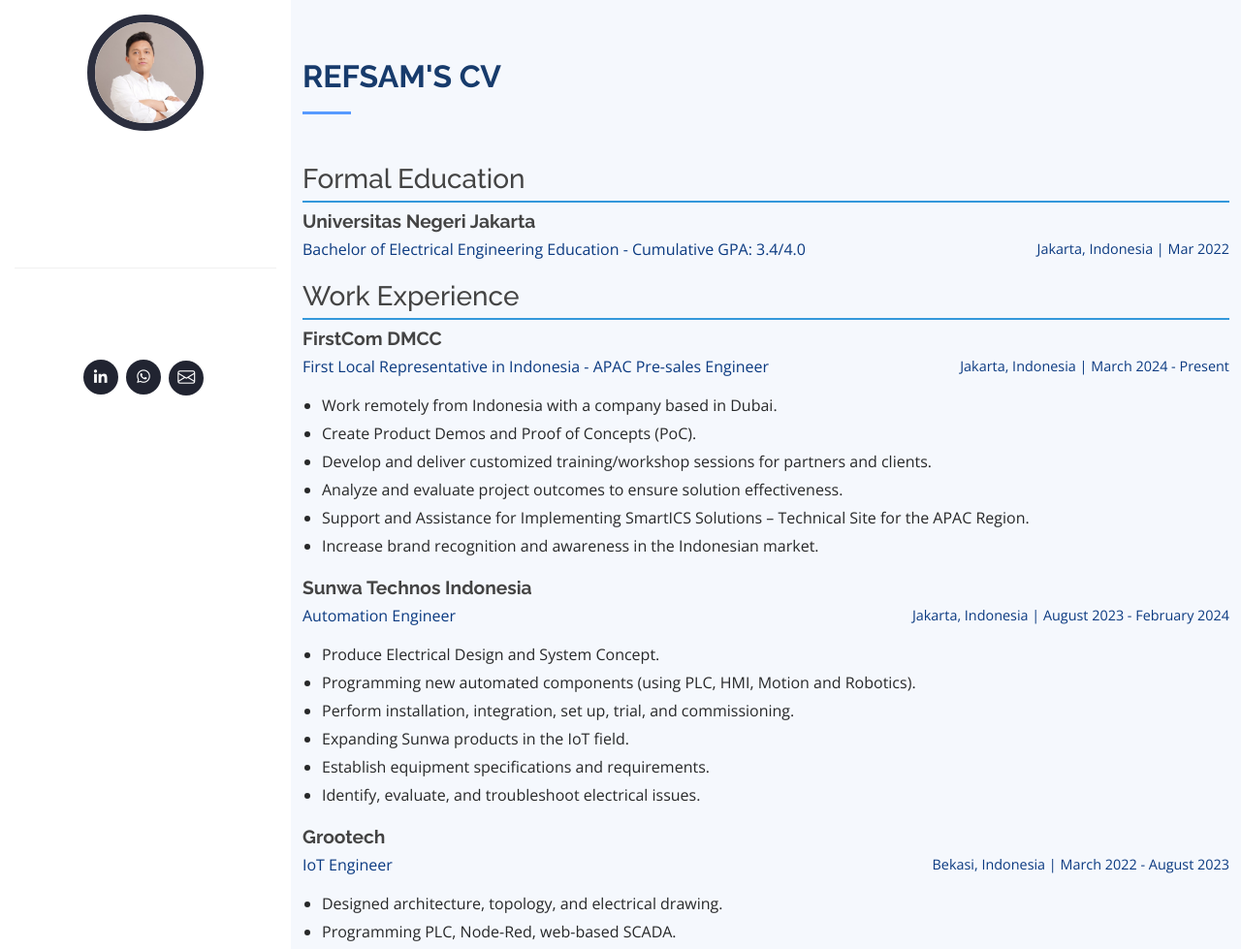
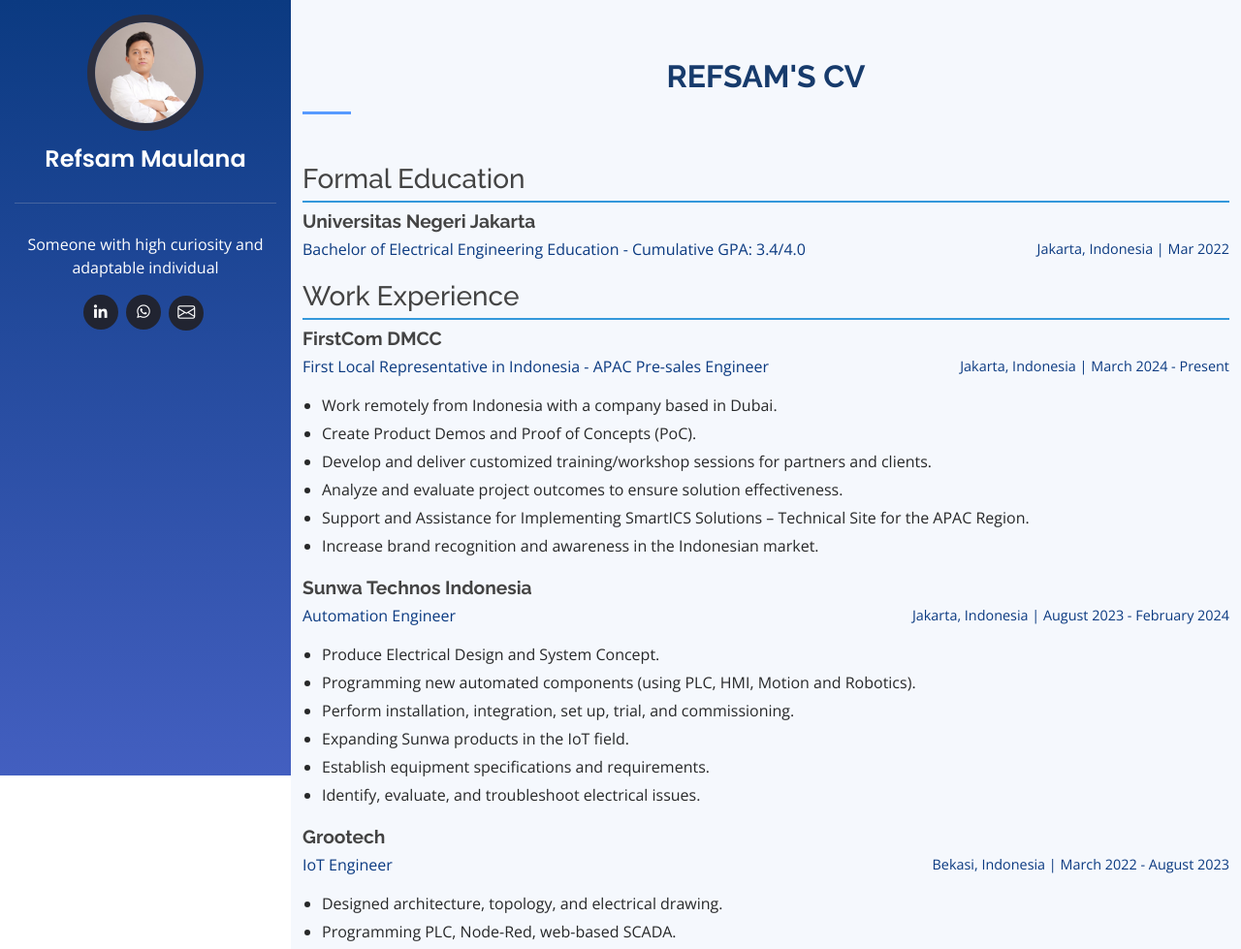
Before and after one commit to refsam/refsam.github.io, a PHP site: page /index.php in a window 1280 px wide. Shown: the top 979 px of the page at 97% size. Run offline with PHP 8.4, Linux system fonts and the light colour scheme.

Commit message:
Update style.css

```diff
--- a/assets/css/style.css
+++ b/assets/css/style.css
@@ -13,7 +13,6 @@
   color: #272829;
 }
 
-<<<<<<< HEAD
 .section-title h2 {
       text-align: center;
       margin-bottom: 30px;
@@ -72,14 +71,11 @@
       background: #c7c7c7;
       margin: 30px 0;
     }
-=======
->>>>>>> 00fecf2e50e0fd06024c06682d446a72ab55aa14
 a {
   color: #579AFF;
   text-decoration: none;
 }
 
-<<<<<<< HEAD
 .course {
   display: flex;
   justify-content: space-between;
@@ -155,8 +151,6 @@
 }
 
 
-=======
->>>>>>> 00fecf2e50e0fd06024c06682d446a72ab55aa14
 a:hover {
   color: #37b3ed;
   text-decoration: none;
@@ -209,11 +203,7 @@
   z-index: 9997;
   transition: all 0.5s;
   padding: 0 15px;
-<<<<<<< HEAD
   background: linear-gradient(180deg, #0b3a81 0%, #435FC0 100%);
-=======
-  background: linear-gradient(180deg, #579AFF 0%, #88CAFA 100%);
->>>>>>> 00fecf2e50e0fd06024c06682d446a72ab55aa14
   overflow-y: auto;
 }
 #header .profile img {
@@ -221,7 +211,6 @@
   display: block;
   width: 120px;
   border: 8px solid #2c2f3f;
-<<<<<<< HEAD
   transition: transform 0.3s ease, opacity 0.3s ease; /* Menambahkan transisi */
 }
 
@@ -230,9 +219,6 @@
   opacity: 0.8; /* Mengubah opacity saat hover */
 }
 
-=======
-}
->>>>>>> 00fecf2e50e0fd06024c06682d446a72ab55aa14
 #header .profile h1 {
   font-size: 24px;
   margin: 0;
```
